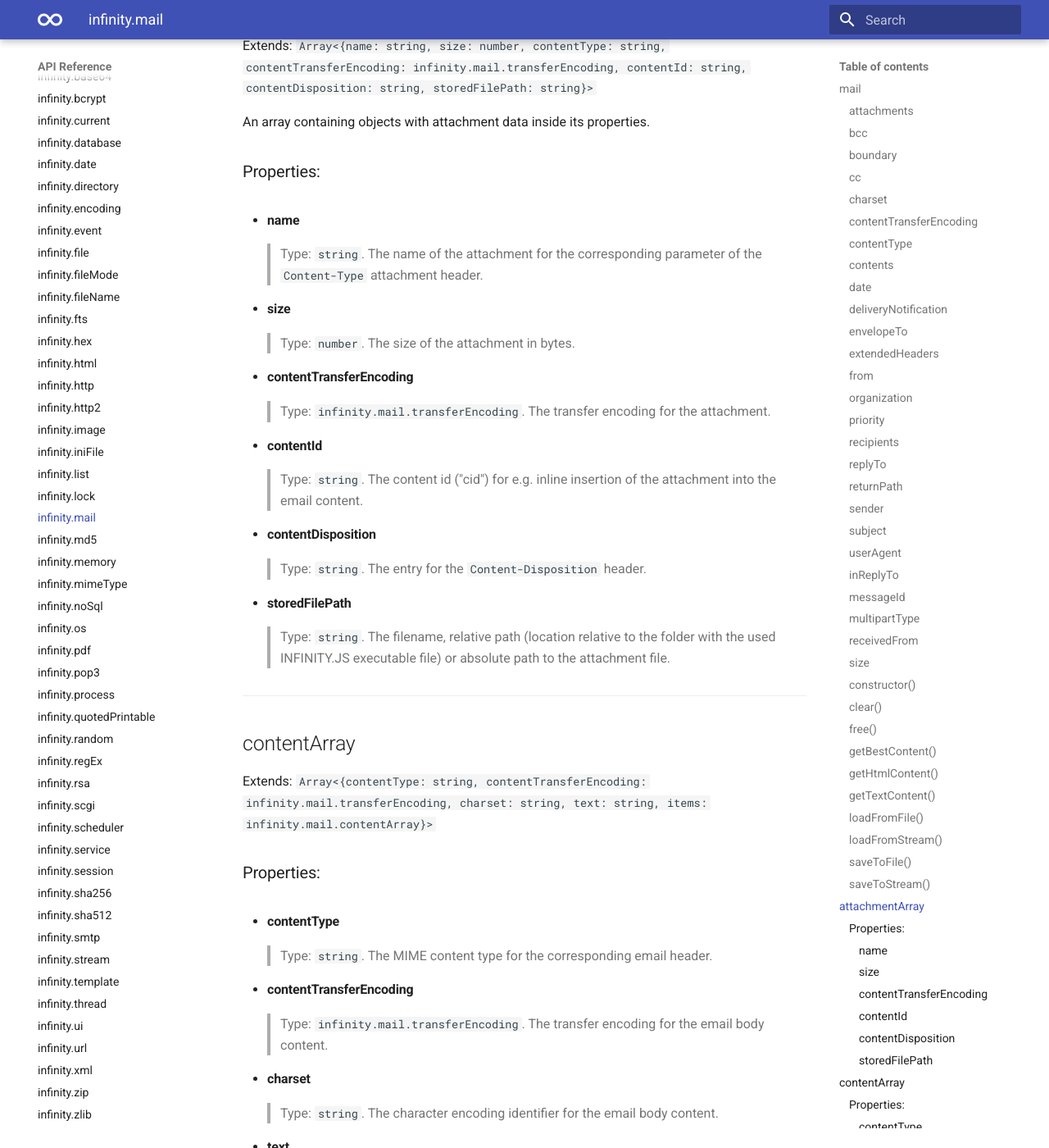
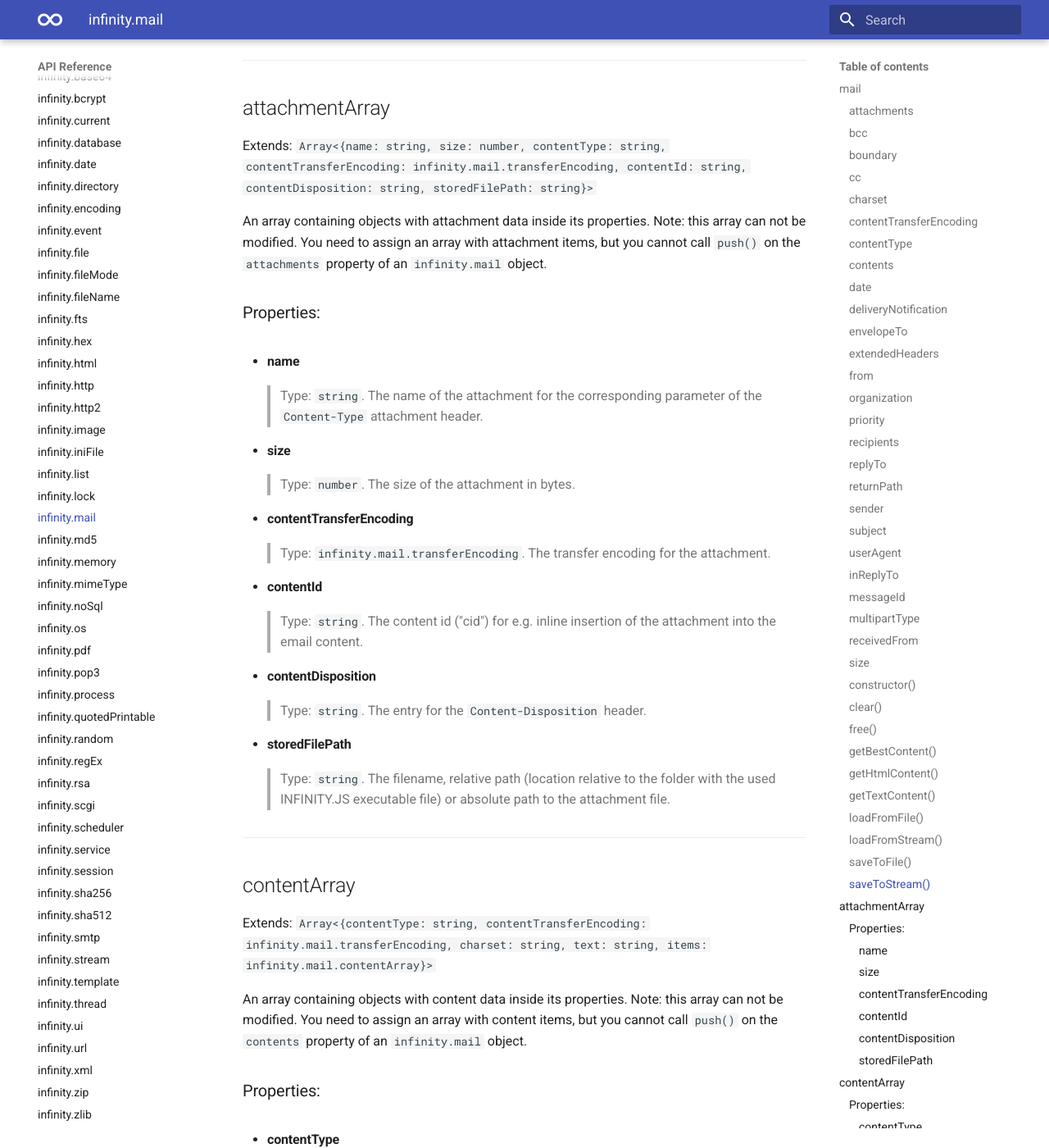
Before and after one commit to Hervar77/infinity-doc, an MkDocs documentation site: the page built from mkdocs/api/infinity.mail.md, in a window 1280 px wide and 1400 px high, scrolled down 14029 px. Shown: the whole window at 82% size. Built offline with MkDocs 1.6.1 and Material for MkDocs 9.7.7, drawn with Linux system fonts in a browser that asks for light colours; some of the changed text lies outside the part shown.

Commit message:
infinity.mail: clarified contents and attachments properties (read-only arrays)

```diff
--- a/mkdocs/api/infinity.mail.md
+++ b/mkdocs/api/infinity.mail.md
@@ -57,6 +57,7 @@ myMail.contents = [{
   items: []
 }];
 
+// myMail.attachments is not a real array. It can only be assigned, but not modified
 myMail.attachments = [{
   name: 'image.bmp',
   size: 1254,
@@ -224,6 +225,7 @@ let myMail = new infinity.mail();
 Type: [`infinity.mail.attachmentArray`](#infinity.mail.attachmentArray_interface)
 
 Gets or sets the attachments for the current email. The data must be passed and will be retreived inside an [`infinity.mail.stringArray`](#infinity.mail.stringArray_interface). See the example on top of this page for more information.
+Note that this property is not a real array and it cannot be modified, so `myMail.attachments.push()` will not work. You need to assign an array with attachment items to this property.
 
 ---
 
@@ -280,6 +282,7 @@ Gets or sets the MIME `Content-Type` header for the current email.
 Type: [`infinity.mail.contentArray`](#infinity.mail.contentArray_interface)
 
 Gets or sets the contents for the current email. The data must be passed and will be retreived inside an [`infinity.mail.stringArray`](#infinity.mail.stringArray_interface). See the example on top of this page for more information.
+Note that this property is not a real array and it cannot be modified, so `myMail.contents.push()` will not work. You need to assign an array with content items to this property.
 
 ---
 
@@ -661,7 +664,7 @@ myMail.saveToStream(stream);
 
 Extends: `Array<{name: string, size: number, contentType: string, contentTransferEncoding: infinity.mail.transferEncoding, contentId: string, contentDisposition: string, storedFilePath: string}>`
 
-An array containing objects with attachment data inside its properties.
+An array containing objects with attachment data inside its properties. Note: this array can not be modified. You need to assign an array with attachment items, but you cannot call `push()` on the `attachments` property of an `infinity.mail` object.
 
 ### Properties:
 - #### name
@@ -683,6 +686,7 @@ An array containing objects with attachment data inside its properties.
 
 Extends: `Array<{contentType: string, contentTransferEncoding: infinity.mail.transferEncoding, charset: string, text: string, items: infinity.mail.contentArray}>`
 
+An array containing objects with content data inside its properties. Note: this array can not be modified. You need to assign an array with content items, but you cannot call `push()` on the `contents` property of an `infinity.mail` object.
 
 ### Properties:
 - #### contentType
```
